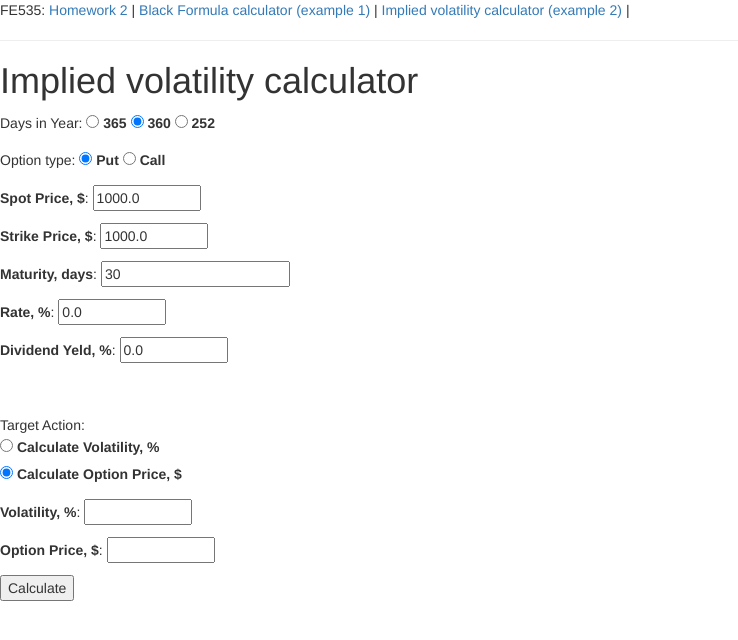
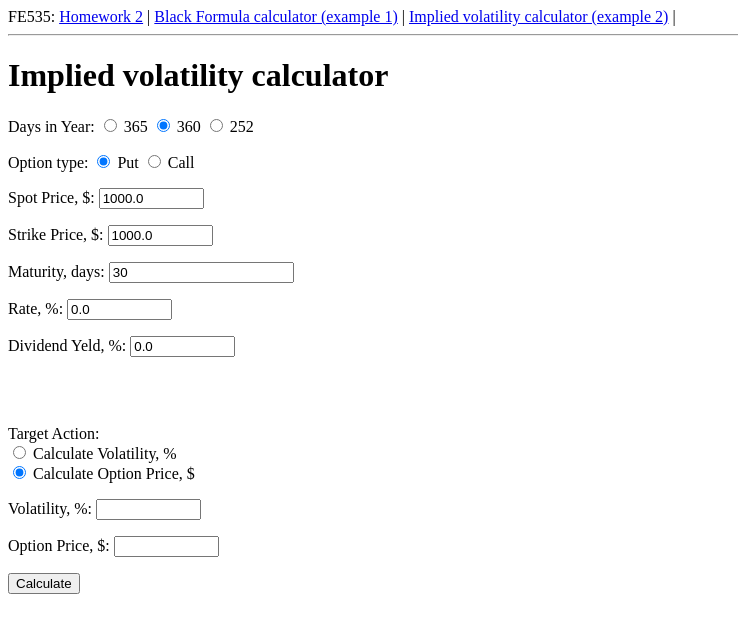
Before and after one commit to rassakhatsky/FE535_Homework2, a Flask app: page / in a window 1280 px wide. Shown: the top 640 px of the page, without its empty margins (0-738 px from the left). Run offline with Flask 2, Linux system fonts and the light colour scheme; some libraries are stand-ins or nearby versions.

Commit message:
Initial commit

```diff
--- a/application.py
+++ b/application.py
@@ -8,7 +8,6 @@ application = Flask(__name__)
 
 SECRET_KEY = 'blablbablablbalablbasecretkeyissosecret'
 
-application.secret_key = SECRET_KEY
 
 
 class Calculator(Form):
@@ -151,4 +150,5 @@ def calculator():
 
 if __name__ == '__main__':
     application.debug = False
+    application.secret_key = SECRET_KEY
     application.run()
--- a/templates/base.html
+++ b/templates/base.html
@@ -2,11 +2,6 @@
 <head>
     <meta charset="UTF-8">
     <title>FE535 - Homework 2</title>
-
-    <link rel="stylesheet" href="https://maxcdn.bootstrapcdn.com/bootstrap/3.3.4/css/bootstrap.min.css">
-    <link rel="stylesheet" href="https://maxcdn.bootstrapcdn.com/bootstrap/3.3.4/css/bootstrap-theme.min.css">
-    <script src="https://ajax.googleapis.com/ajax/libs/jquery/1.11.2/jquery.min.js"></script>
-    <script src="https://maxcdn.bootstrapcdn.com/bootstrap/3.3.4/js/bootstrap.min.js"></script>
     <style type="text/css">
         .bs-example {
             margin: 20px;
```
